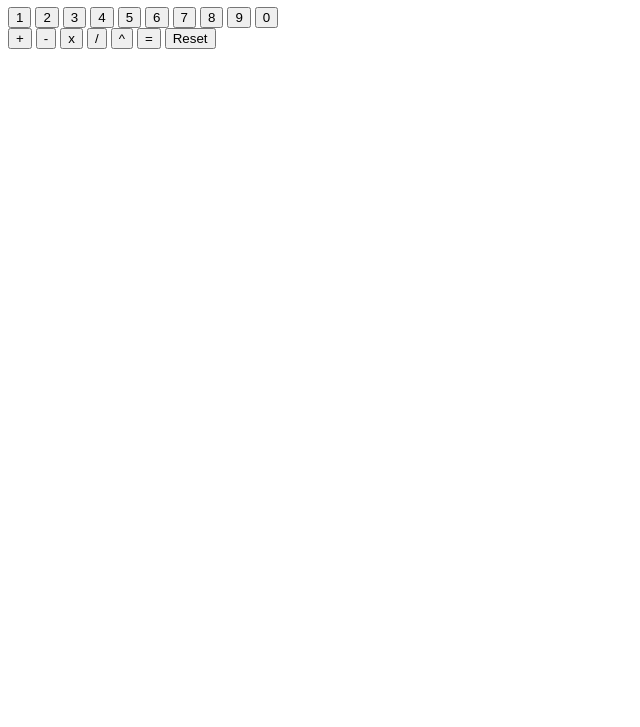
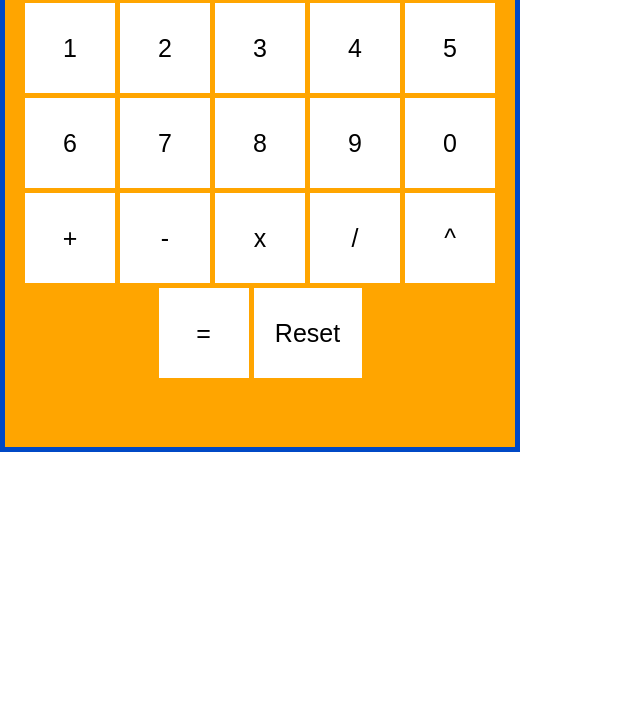
Before and after one commit to EthanTransier/calculator, a plain HTML site: page index.html in a window 1280 px wide. Shown: the part 73-800 px from the top of the page, without its empty margins (0-640 px from the left). Drawn offline with Linux system fonts and the light colour scheme.

Commit message:
Finished Project

```diff
--- a/index.css
+++ b/index.css
@@ -1,4 +1,44 @@
+*{
+    margin: 0;
+    padding: 0;
+}
 .calculatorContainer{
     width: 500px;
     height: 500px;
+    background-color: orange;
+    padding-top: 10px;
+    padding-bottom: 5px;
+    padding-right: 5px;
+    padding-left: 5px;
+    display: flex;
+    flex-wrap: wrap;
+    align-content: flex-start;
+    justify-content: center;
+    border: rgb(0, 73, 198) 5px solid;
 }
+.equationContainer{
+    width: 490px;
+    height: 51px;
+    background-color: white;
+    font-size: 33px;
+    font-family: Arial, Helvetica, sans-serif;
+}
+.numberButtonsContainer{
+    margin-top: 10px;
+    margin-bottom: 10px;
+    display: flex;
+    flex-wrap: wrap;
+    justify-content: center;
+    gap: 5px;
+}
+button{
+    width: 90px;
+    height: 90px;
+    background-color: white;
+    border: none;
+    font-size: 25px;
+}
+
+.resetButton{
+    width: 108px;
+}
--- a/index.html
+++ b/index.html
@@ -4,12 +4,15 @@
     <meta charset="UTF-8">
     <meta http-equiv="X-UA-Compatible" content="IE=edge">
     <meta name="viewport" content="width=device-width, initial-scale=1.0">
-    <title>Document</title>
+    <title>Calculator</title>
     <link rel="stylesheet" href="index.css">
 </head>
 <body>
-    <h1>Calculator</h1>
+
     <div class="calculatorContainer">
+    <div class="equationContainer" id="equationContainerID">
+
+    </div>
     <div class="numberButtonsContainer">
         <button class="numberButton" onclick="findNumber(1)">1</button>
         <button class="numberButton" onclick="findNumber(2)">2</button>
@@ -21,19 +24,15 @@
         <button class="numberButton" onclick="findNumber(8)">8</button>
         <button class="numberButton" onclick="findNumber(9)">9</button>
         <button class="numberButton" onclick="findNumber(0)">0</button>
-    </div>
-    <div class="signButtonsContainer">
         <button class="signButton" onclick="findNumber('+')">+</button>
         <button class="signButton" onclick="findNumber('-')">-</button>
         <button class="signButton" onclick="findNumber('*')">x</button>
         <button class="signButton" onclick="findNumber('/')">/</button>
         <button class="signButton" onclick="findNumber('**')">^</button>
         <button class="signButton" onclick="calculateEquation()">=</button>
-        <button class="signButton" onclick="resetEquation()">Reset</button>
+        <button class="signButton resetButton" onclick="resetEquation()">Reset</button>
     </div>
-    <div class="equationContainer" id="equationContainerID">
 
-    </div>
     </div>
 
     <script src="./index.js"></script>
```
